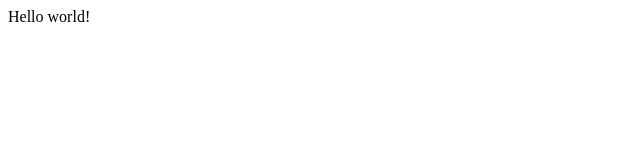
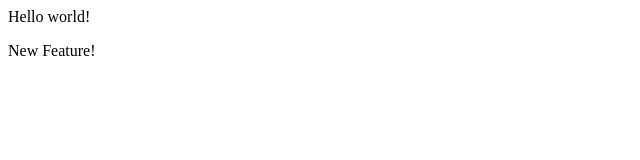
Before and after one commit to rovj/test2, a plain HTML site: page index.html in a window 1280 px wide. Shown: the full height of the page, 0-640 px from the left. Drawn offline with Linux system fonts and the light colour scheme.

Commit message:
Added new feature

```diff
--- a/index.html
+++ b/index.html
@@ -1 +1,2 @@
 <p>Hello world!</p>
+<div>New Feature!</div>
```
